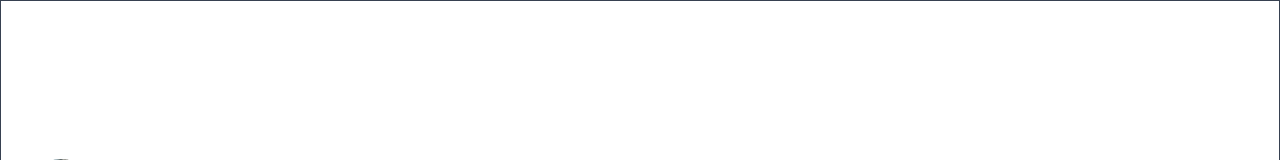
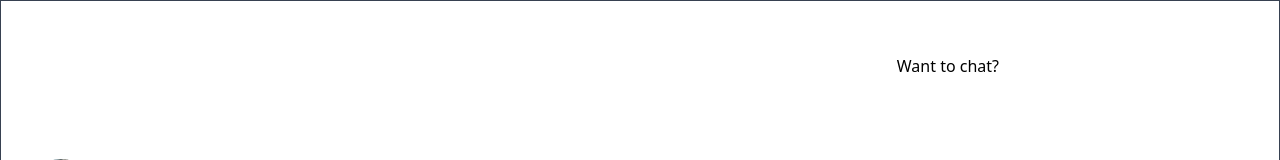
Before and after one commit to highpriesst/portfolio, a Next.js app: page / in a window 1280 px wide. Shown: the top 160 px of the page. Built offline with nearby package versions, Linux system fonts and the light colour scheme.

Commit message:
newidea implementing

```diff
--- a/components/Navbar.tsx
+++ b/components/Navbar.tsx
@@ -17,16 +17,8 @@ function Navbar() {
       ) : (
         <Image src={logo_white} className="w-20 h-15 mr-4" alt="logo" />
       )}
-      <button
-        className="w-8 h-8 rounded-lg flex items-center justify-center transition-all duration-300 focus:outline-none"
-        onClick={() => setTheme(theme === "light" ? "dark" : "light")}
-        aria-label="Toggle Dark Mode">
-        {theme === "light" ? (
-          <MoonIcon className="text-gray-800 w-5 h-5">Dark</MoonIcon>
-        ) : (
-          <SunIcon className="text-white w-5 h-5 ">Light</SunIcon>
-        )}
-      </button>
+      {/* this goes to mail via gmail */}
+      <p className="box">Want to chat?</p>
     </div>
   );
 }
```
